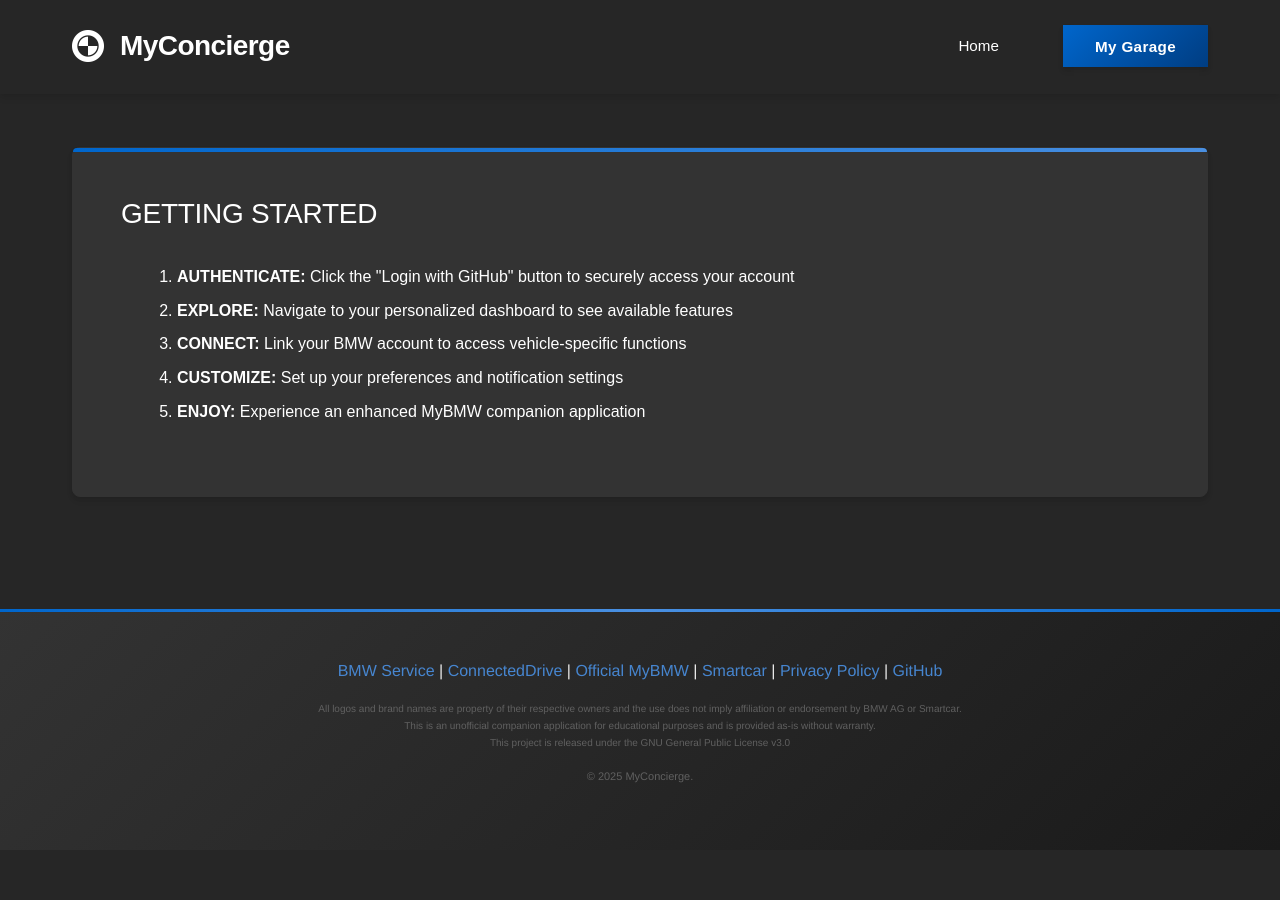
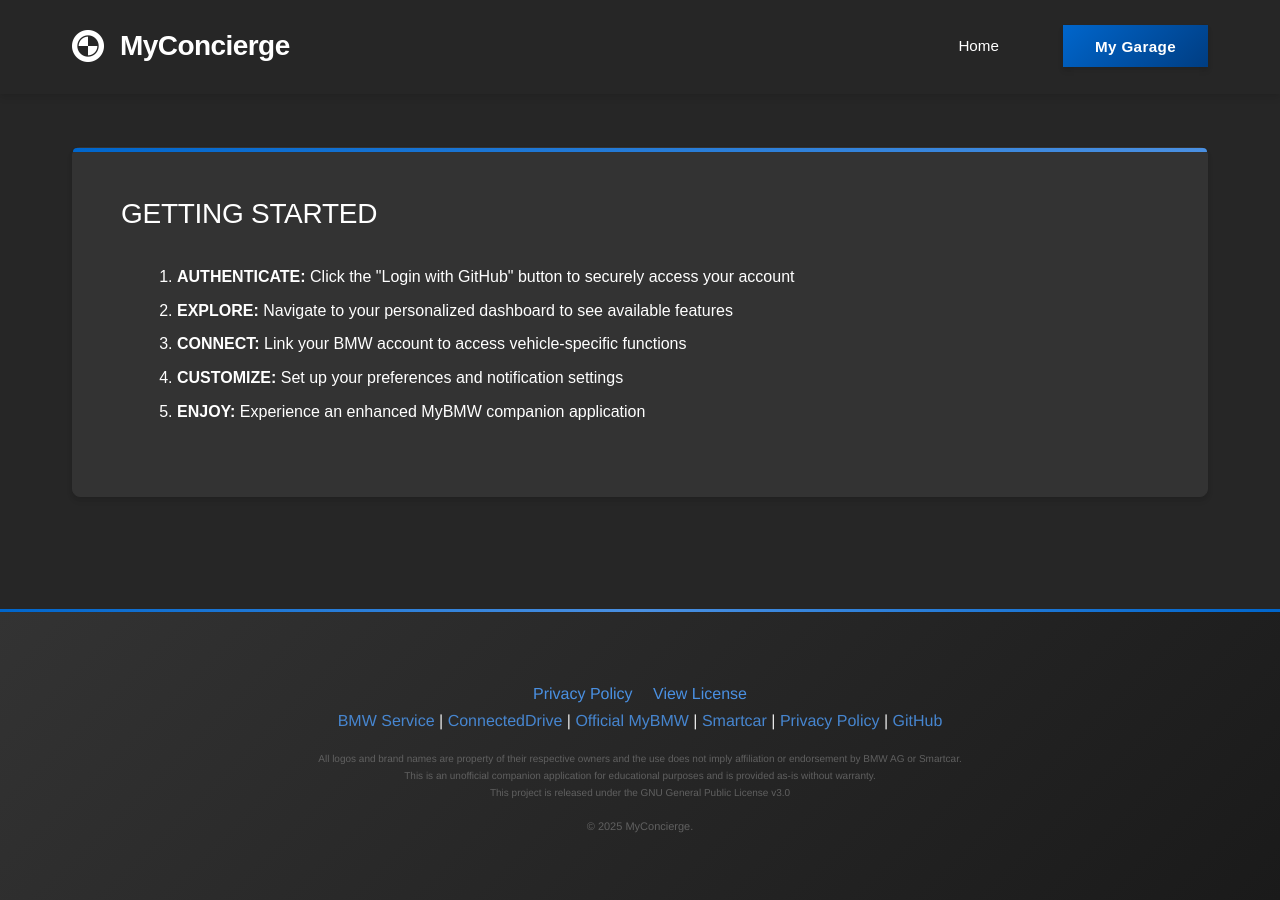
Before and after one commit to chatala1/BMW-Concierge, a Jekyll site: the page built from index.html, in a window 1280 px wide and 900 px high, scrolled down 2182 px. Built offline with Jekyll 4.4.1, drawn with Linux system fonts in a browser that asks for light colours; some web fonts are replaced; before the commit the page ends 3032 px from its top, so only the background shows below that.

Commit message:
Update default.html

```diff
--- a/_layouts/default.html
+++ b/_layouts/default.html
@@ -64,6 +64,10 @@
 
     <footer class="site-footer">
         <div class="footer-container">
+            <div style="margin-top: 1.5rem;">
+                <a href="{{ '/privacy.html' | relative_url }}" class="#">Privacy Policy</a>
+                <a href="https://github.com/chatala1/BMW-Concierge/blob/main/LICENSE" target="_blank" class="#" style="margin-left: 1rem;">View License</a>
+            </div>
             <p>
                 <a href="https://www.bmw.com/en/footer/service-and-support.html" target="_blank">BMW Service</a> |
                 <a href="https://www.bmw.com/en/automotive-life/connected-drive.html" target="_blank">ConnectedDrive</a> |
```
